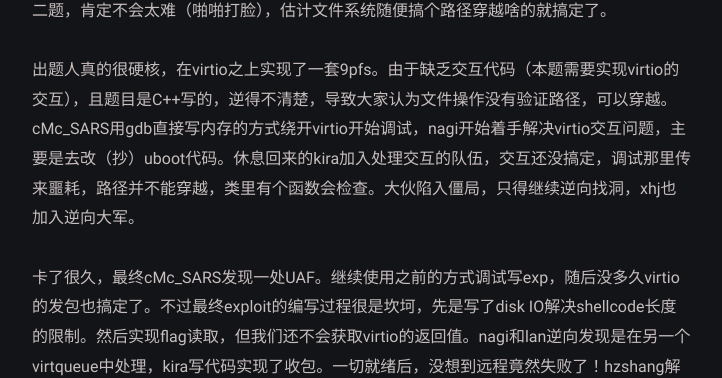
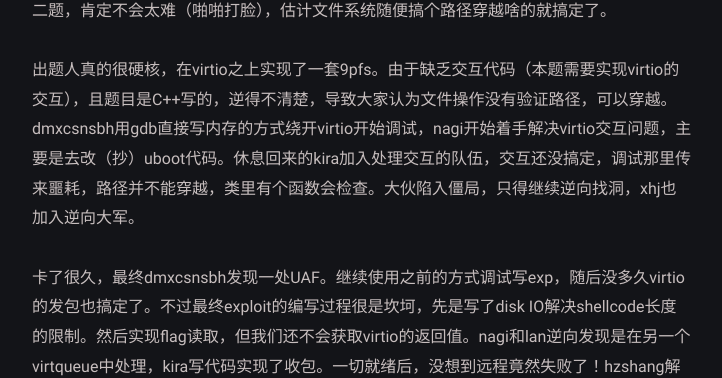
Before and after one commit to elnx/elnx.github.io, a Jekyll site: the page built from _posts/def-con-ctf-2021/2021-8-14-def-con-ctf-2021.md, in a window 1280 px wide and 900 px high, scrolled down 6121 px. Shown: the part 200-578 px from the top of the window, without its empty margins (278-1000 px from the left). Built offline with Jekyll 4.4.1, drawn with Linux system fonts in a browser that asks for light colours; some web fonts are replaced; some of the changed text lies outside the part shown.

Commit message:
Update 2021-8-14-def-con-ctf-2021.md

```diff
--- a/_posts/def-con-ctf-2021/2021-8-14-def-con-ctf-2021.md
+++ b/_posts/def-con-ctf-2021/2021-8-14-def-con-ctf-2021.md
@@ -90,9 +90,9 @@ alon指出在memmem的循环中，offset是当作u32计算的，然而到了后
 
 一些人开搞p92021，有了之前的经验，大家直奔p9fs这个device而去。开始都觉得这是系列第二题，肯定不会太难（啪啪打脸），估计文件系统随便搞个路径穿越啥的就搞定了。
 
-出题人真的很硬核，在virtio之上实现了一套9pfs。由于缺乏交互代码（本题需要实现virtio的交互），且题目是C++写的，逆得不清楚，导致大家认为文件操作没有验证路径，可以穿越。cMc_SARS用gdb直接写内存的方式绕开virtio开始调试，nagi开始着手解决virtio交互问题，主要是去改（抄）uboot代码。休息回来的kira加入处理交互的队伍，交互还没搞定，调试那里传来噩耗，路径并不能穿越，类里有个函数会检查。大伙陷入僵局，只得继续逆向找洞，xhj也加入逆向大军。
+出题人真的很硬核，在virtio之上实现了一套9pfs。由于缺乏交互代码（本题需要实现virtio的交互），且题目是C++写的，逆得不清楚，导致大家认为文件操作没有验证路径，可以穿越。dmxcsnsbh用gdb直接写内存的方式绕开virtio开始调试，nagi开始着手解决virtio交互问题，主要是去改（抄）uboot代码。休息回来的kira加入处理交互的队伍，交互还没搞定，调试那里传来噩耗，路径并不能穿越，类里有个函数会检查。大伙陷入僵局，只得继续逆向找洞，xhj也加入逆向大军。
 
-卡了很久，最终cMc_SARS发现一处UAF。继续使用之前的方式调试写exp，随后没多久virtio的发包也搞定了。不过最终exploit的编写过程很是坎坷，先是写了disk IO解决shellcode长度的限制。然后实现flag读取，但我们还不会获取virtio的返回值。nagi和lan逆向发现是在另一个virtqueue中处理，kira写代码实现了收包。一切就绪后，没想到远程竟然失败了！hzshang解决了docker中的调试问题，发现是因为open的flag设置为2在docker里会permissiondenied。
+卡了很久，最终dmxcsnsbh发现一处UAF。继续使用之前的方式调试写exp，随后没多久virtio的发包也搞定了。不过最终exploit的编写过程很是坎坷，先是写了disk IO解决shellcode长度的限制。然后实现flag读取，但我们还不会获取virtio的返回值。nagi和lan逆向发现是在另一个virtqueue中处理，kira写代码实现了收包。一切就绪后，没想到远程竟然失败了！hzshang解决了docker中的调试问题，发现是因为open的flag设置为2在docker里会permissiondenied。
 
 小坑不断，最后终于生成了一份可用payload，在Starbugs和Tea Delivers之后开始拿分。
 
```
